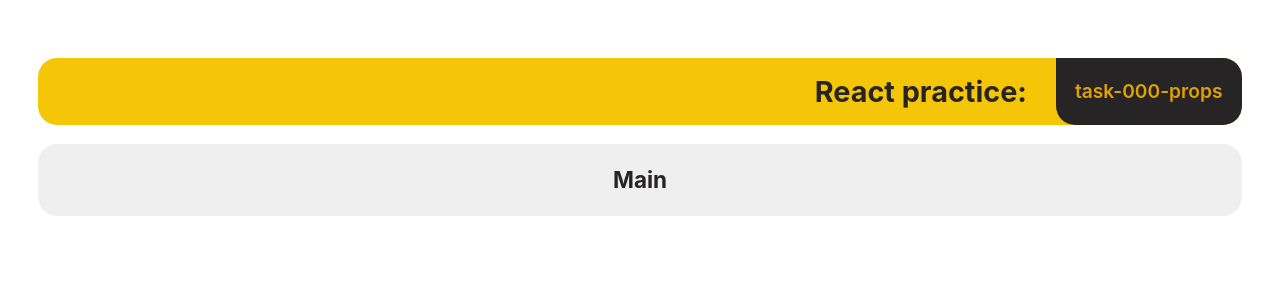
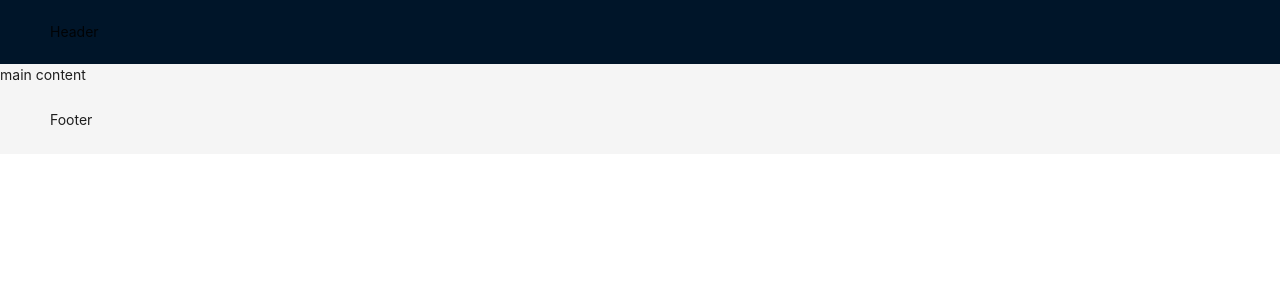
Before and after one commit to spacepocket1985/react-practice, a React (Vite) app: page / in a window 1280 px wide. Shown: the top 300 px of the page. Built offline with nearby package versions, Linux system fonts and the light colour scheme.

Commit message:
init: install antd

```diff
--- a/package.json
+++ b/package.json
@@ -13,6 +13,7 @@
     "prepare": "husky install"
   },
   "dependencies": {
+    "antd": "^5.21.2",
     "react": "^18.3.1",
     "react-dom": "^18.3.1"
   },
--- a/src/App.css
+++ /dev/null
@@ -1,8 +0,0 @@
-#root {
-  max-width: 1280px;
-  width: 100%;
-  margin: auto;
-  margin-top: 1rem;
-  padding: 2rem;
-  text-align: center;
-}
--- a/src/App.tsx
+++ b/src/App.tsx
@@ -1,15 +1,17 @@
-import { FC } from 'react';
+import { Layout } from 'antd';
+import { Header } from './components/layout/Header';
+import { Footer } from './components/layout/Footer';
 
-import { Header } from './components/layout/Header';
-import './App.css';
+const { Content } = Layout;
 
-const App: FC = () => {
+const App: React.FC = () => {
   return (
     <>
-      <Header />
-      <main>
-        <h3>Main</h3>
-      </main>
+      <Layout>
+        <Header />
+        <Content>main content</Content>
+        <Footer />
+      </Layout>
     </>
   );
 };
--- /dev/null
+++ b/src/components/layout/Footer.tsx
@@ -0,0 +1,6 @@
+import { Layout } from 'antd';
+
+export const Footer: React.FC = () => {
+  const { Footer } = Layout;
+  return <Footer>Footer</Footer>;
+};
--- a/src/components/layout/Header.css
+++ /dev/null
@@ -1,22 +0,0 @@
-.header {
-  background-color: var(--second-color);
-  display: flex;
-  align-items: center;
-  justify-content: flex-end;
-  gap: 1rem;
-  border-radius: 1rem;
-  margin-bottom: 1rem;
-}
-
-.headerTitle {
-  padding: 0.5rem;
-}
-
-.subTitle {
-  background-color: var(--main-color);
-  color: var(--third-color);
-  font-weight: 600;
-  padding: 1rem;
-  border-radius: 1rem;
-  border-top-left-radius: 0;
-}
--- a/src/components/layout/Header.tsx
+++ b/src/components/layout/Header.tsx
@@ -1,10 +1,6 @@
-import './Header.css';
+import { Layout } from 'antd';
 
 export const Header: React.FC = () => {
-  return (
-    <header className="header">
-      <h2 className="headerTitle">React practice: </h2>
-      <p className="subTitle">task-000-props</p>
-    </header>
-  );
+  const { Header } = Layout;
+  return <Header>Header</Header>;
 };
--- a/src/index.css
+++ b/src/index.css
@@ -1,11 +1,6 @@
 * {
   margin: 0;
   padding: 0;
-
-  --main-color: #262424;
-  --first-color: #efefef;
-  --second-color: #f5c507;
-  --third-color: #e2a005;
 }
 
 *,
@@ -22,76 +17,7 @@
   font-size: 1.2rem;
 }
 
-a {
-  font-weight: 500;
-  color: var(--main-color);
-  background-color: var(--second-color);
-  text-decoration: inherit;
-}
-a:hover {
-  background-color: var(--third-color);
-}
-
 html {
   box-sizing: border-box;
   font-size: 10px;
 }
-
-body {
-  margin: 0;
-  display: flex;
-  place-items: center;
-  min-width: 320px;
-  min-height: 100vh;
-}
-
-main {
-  width: 100%;
-  padding: 1rem;
-  background-color: var(--first-color);
-  border-radius: 1rem;
-}
-
-h1 {
-  font-size: 2rem;
-  line-height: 1.1;
-}
-
-button,
-input {
-  border-radius: 0.8rem;
-  border: 0.2rem solid transparent;
-  padding: 0.6em 1.2em;
-  font-size: 1em;
-  font-weight: 500;
-  font-family: inherit;
-  background-color: var(--second-color);
-  cursor: pointer;
-  transition: border-color 0.25s;
-}
-button:hover {
-  border-color: var(--main-color);
-}
-button:focus,
-button:focus-visible {
-  outline: 0.4rem auto -webkit-focus-ring-color;
-}
-
-.sphere {
-  display: flex;
-  align-items: center;
-  justify-content: center;
-  height: 2.5rem;
-  width: 2.5rem;
-  border-radius: 50%;
-  text-align: center;
-  padding: 1rem;
-  background-color: var(--third-color);
-  border: 0.2rem solid var(--main-color);
-  font-weight: 600;
-}
-
-input {
-  background-color: var(--first-color);
-  border: 0.2rem solid var(--second-color);
-}
--- a/src/main.tsx
+++ b/src/main.tsx
@@ -1,5 +1,6 @@
 import { StrictMode } from 'react';
 import { createRoot } from 'react-dom/client';
+
 import App from './App';
 
 import './index.css';
```
Also changed, not shown: src/components/layout/Sider.tsx (added, +16 -0 lines), src/components/wrapperComponent/WrapperComponent.css (deleted, +0 -16 lines), src/components/wrapperComponent/WrapperComponent.tsx (deleted, +0 -18 lines), 1 other file (tests, documents, lock files or other folders).
